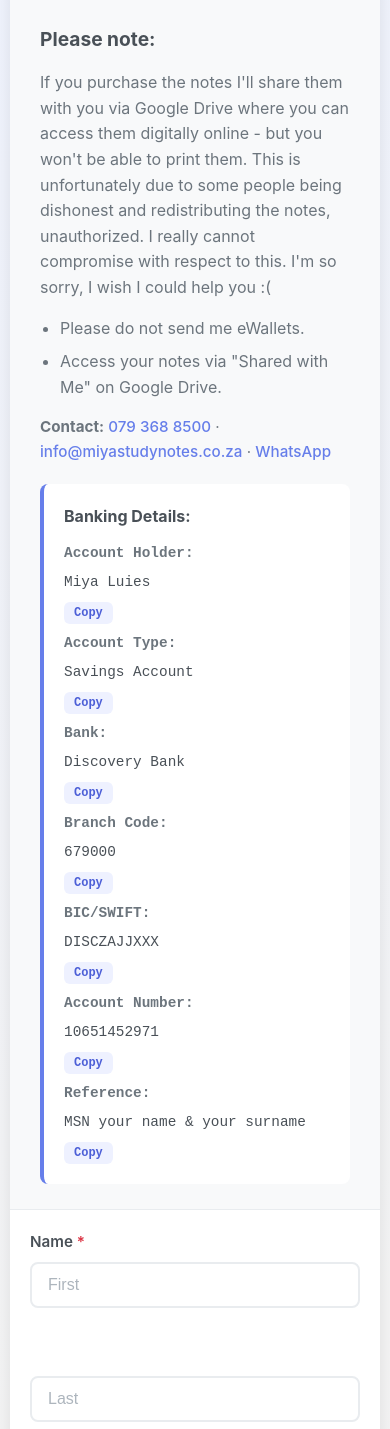
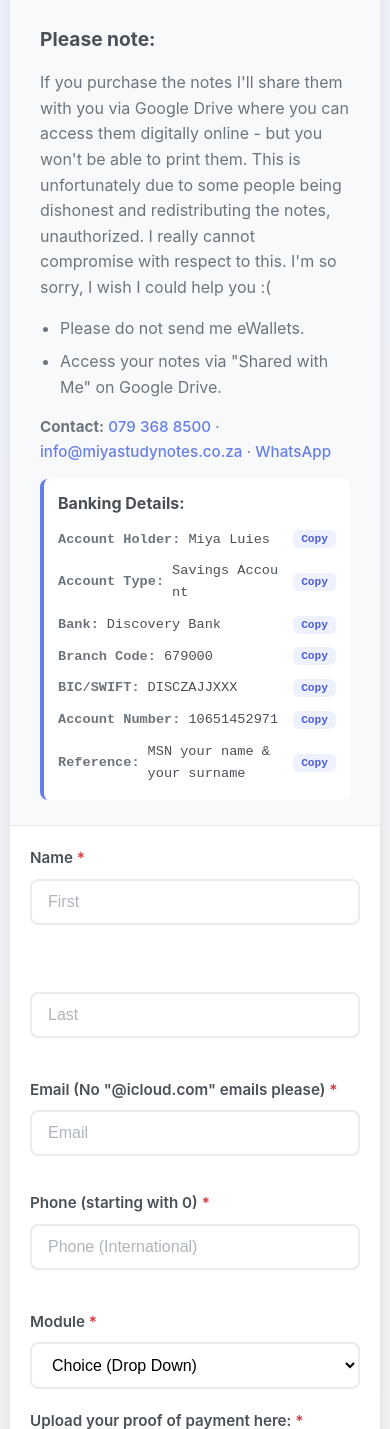
Before and after one commit to riekert7/msn-web-app, a Python web app: template templates/form.html in a window 390 px wide. Shown: the part 142-1571 px from the top of the page. Run offline with Jinja, Linux system fonts and the light colour scheme; the template is opened without the code that fills it, so the values that code supplies are empty.

Commit message:
Better visibility of banking details for mobile

```diff
--- a/static/styles.css
+++ b/static/styles.css
@@ -887,14 +887,42 @@ button[type="submit"]:disabled {
         justify-content: center;
     }
 
+    .banking-details {
+        padding: 12px 14px;
+        margin-top: 14px;
+    }
+
+    .banking-details h4 {
+        margin-bottom: 8px;
+        font-size: 1rem;
+    }
+
+    .bank-rows {
+        gap: 2px;
+    }
+
     .bank-row {
-        grid-template-columns: 1fr;
-        gap: 6px;
+        grid-template-columns: auto 1fr auto;
+        gap: 6px 8px;
+        align-items: center;
+        min-height: auto;
+        padding: 4px 0;
+        font-size: 0.85rem;
+    }
+
+    .bank-label {
+        white-space: nowrap;
+    }
+
+    .bank-value {
+        min-width: 0;
     }
 
     .bank-copy-btn {
-        justify-self: flex-start;
-        margin-top: 2px;
+        justify-self: end;
+        margin-top: 0;
+        padding: 3px 8px;
+        font-size: 0.7rem;
     }
 }
 
```
